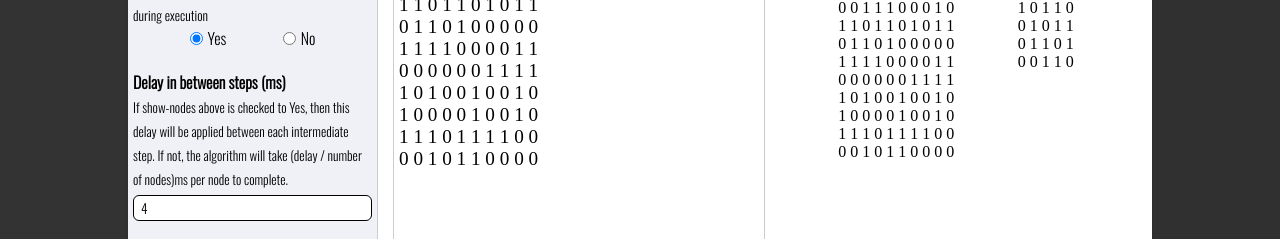
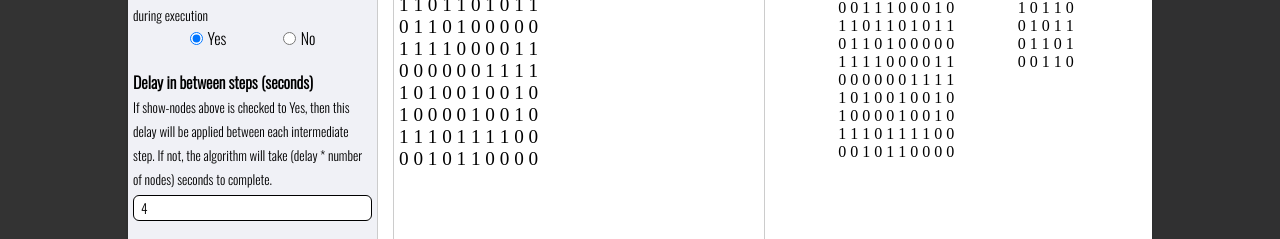
Before and after one commit to keshavDooleea/greedy-react, a React (Create React App) app: page / in a window 1280 px wide. Both pictures are taken after a click on the button "Create Own Instance". Shown: the part 183-422 px from the top of the page. Built offline with nearby package versions, Linux system fonts and the light colour scheme.

Commit message:
updated some texts in modal

```diff
--- a/src/components/modals/createInstanceModal.tsx
+++ b/src/components/modals/createInstanceModal.tsx
@@ -29,7 +29,7 @@ const CreateInstanceModal = ({ shouldShowStep, setShouldShowStep, setInstancesIn
         <div className="instances-inner-main">
           <textarea
             className="default-text"
-            placeholder="Enter an Adjacency matrix (filled with 0 and 1)"
+            placeholder="Enter an Adjacency Matrix (filled with 0 and 1)"
             defaultValue={(graphService.getGraphInput() as string) || removeWhitespace(INITIAL_MATRIX)}
             onChange={(e) => {
               setInstancesInput(removeWhitespace(e.target.value));
--- a/src/components/settings.tsx
+++ b/src/components/settings.tsx
@@ -34,8 +34,8 @@ const Settings = ({ shouldShowStep, setShouldShowStep }: ISettings) => {
       </div>
 
       <div className="setting-item">
-        <h4>Delay in between steps (ms)</h4>
-        <small>If show-nodes above is checked to Yes, then this delay will be applied between each intermediate step. If not, the algorithm will take (delay / number of nodes)ms per node to complete.</small>
+        <h4>Delay in between steps (seconds)</h4>
+        <small>If show-nodes above is checked to Yes, then this delay will be applied between each intermediate step. If not, the algorithm will take (delay * number of nodes) seconds to complete.</small>
         <input type="number" step={1} min={0} max={20} id="delay-input" defaultValue={settingsService.getTimeDelay()} onChange={(e) => settingsService.setTimeDelay(Number(e.target.value))} />
       </div>
     </div>
```
